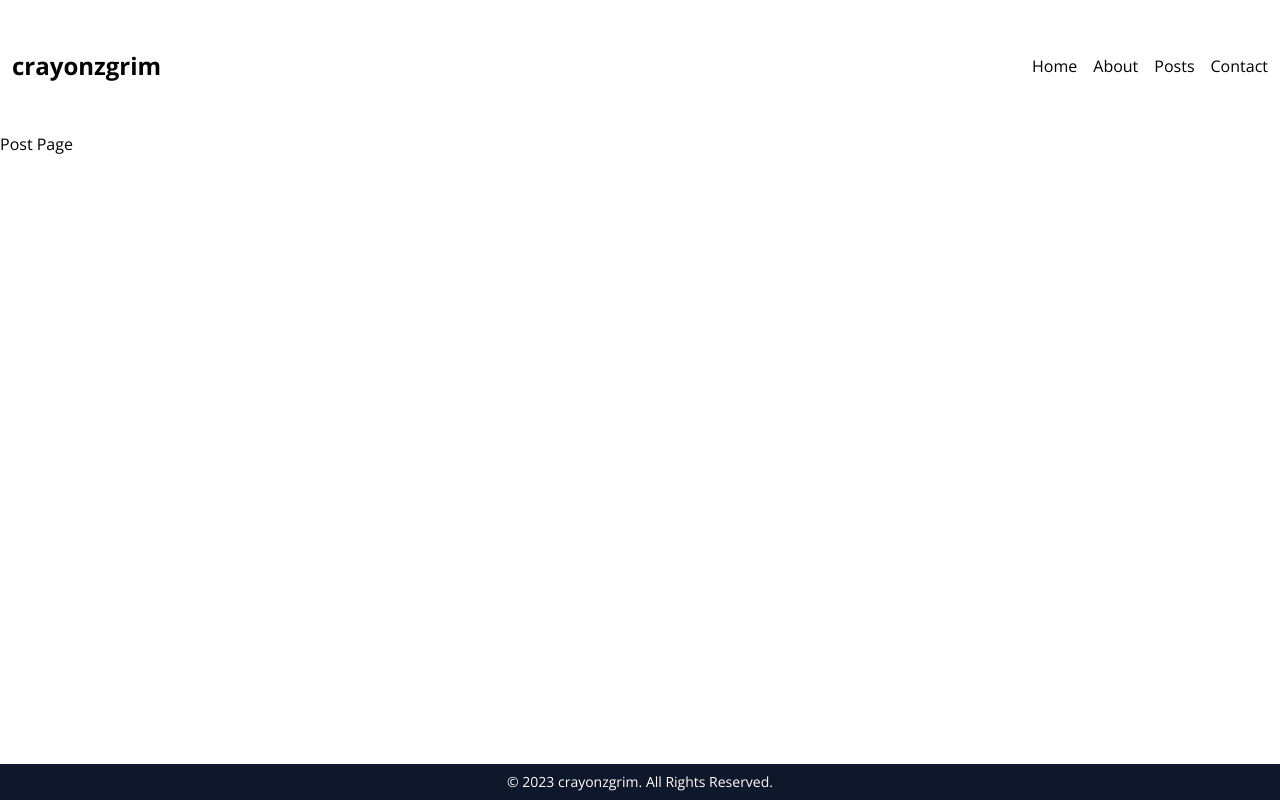
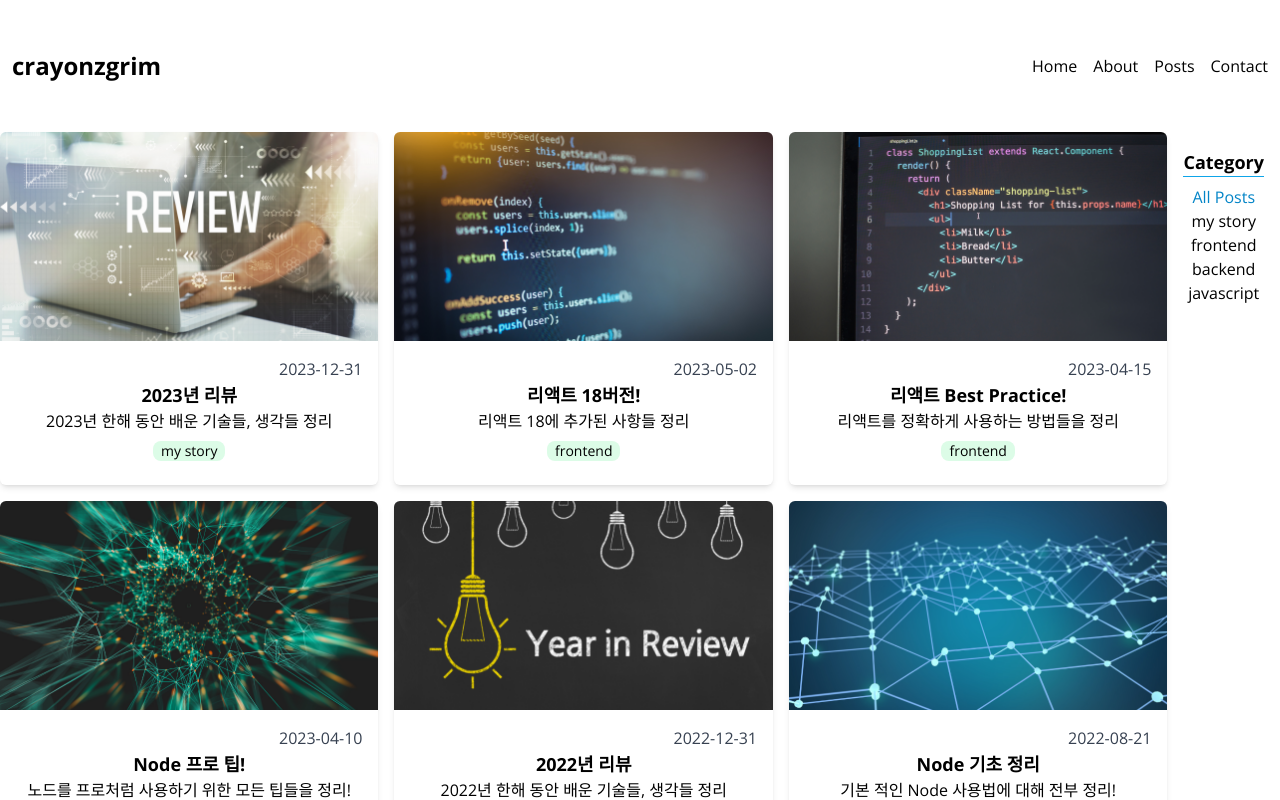
Before and after one commit to crayonzgrim/cba, a Next.js app: page /posts in a window 1280 px wide. Built offline with nearby package versions, Linux system fonts and the light colour scheme.

Commit message:
:hammer: Add Filtered post menu

```diff
--- /dev/null
+++ b/src/app/components/Categories.tsx
@@ -0,0 +1,32 @@
+type CategoriesProps = {
+  categories: string[];
+  selected: string;
+  onClick: (category: string) => void;
+};
+
+export default function Categories({
+  categories,
+  selected,
+  onClick,
+}: CategoriesProps) {
+  return (
+    <section className="text-center p-4">
+      <h2 className="text-lg font-bold border-b border-sky-500 mb-2">
+        Category
+      </h2>
+      <ul>
+        {categories.map((category) => (
+          <li
+            className={`cursor-pointer hover:text-sky-500 ${
+              category === selected && "text-sky-600"
+            }`}
+            key={category}
+            onClick={() => onClick(category)}
+          >
+            {category}
+          </li>
+        ))}
+      </ul>
+    </section>
+  );
+}
--- /dev/null
+++ b/src/app/components/FilterablePosts.tsx
@@ -0,0 +1,35 @@
+"use client";
+
+import { Post } from "@/service/posts";
+import { useState } from "react";
+import PostsGrid from "./PostsGrid";
+import Categories from "./Categories";
+
+type FilterablePostsProps = {
+  posts: Post[];
+  categories: string[];
+};
+
+const ALL_POSTS = "All Posts";
+
+export default function FilterablePosts({
+  posts,
+  categories,
+}: FilterablePostsProps) {
+  const [selected, setSelected] = useState(ALL_POSTS);
+  const filtered =
+    selected === ALL_POSTS
+      ? posts
+      : posts.filter((post) => post.category === selected);
+
+  return (
+    <section className="flex">
+      <PostsGrid posts={filtered} />
+      <Categories
+        categories={[ALL_POSTS, ...categories]}
+        selected={selected}
+        onClick={setSelected}
+      />
+    </section>
+  );
+}
--- a/src/app/posts/page.tsx
+++ b/src/app/posts/page.tsx
@@ -1,5 +1,10 @@
+import { getAllPosts } from "@/service/posts";
 import React from "react";
+import FilterablePosts from "../components/FilterablePosts";
 
-export default function PostsPage() {
-  return <p>Post Page</p>;
+export default async function PostsPage() {
+  const posts = await getAllPosts();
+  const categories = [...new Set(posts.map((post) => post.category))];
+
+  return <FilterablePosts posts={posts} categories={categories} />;
 }
```
